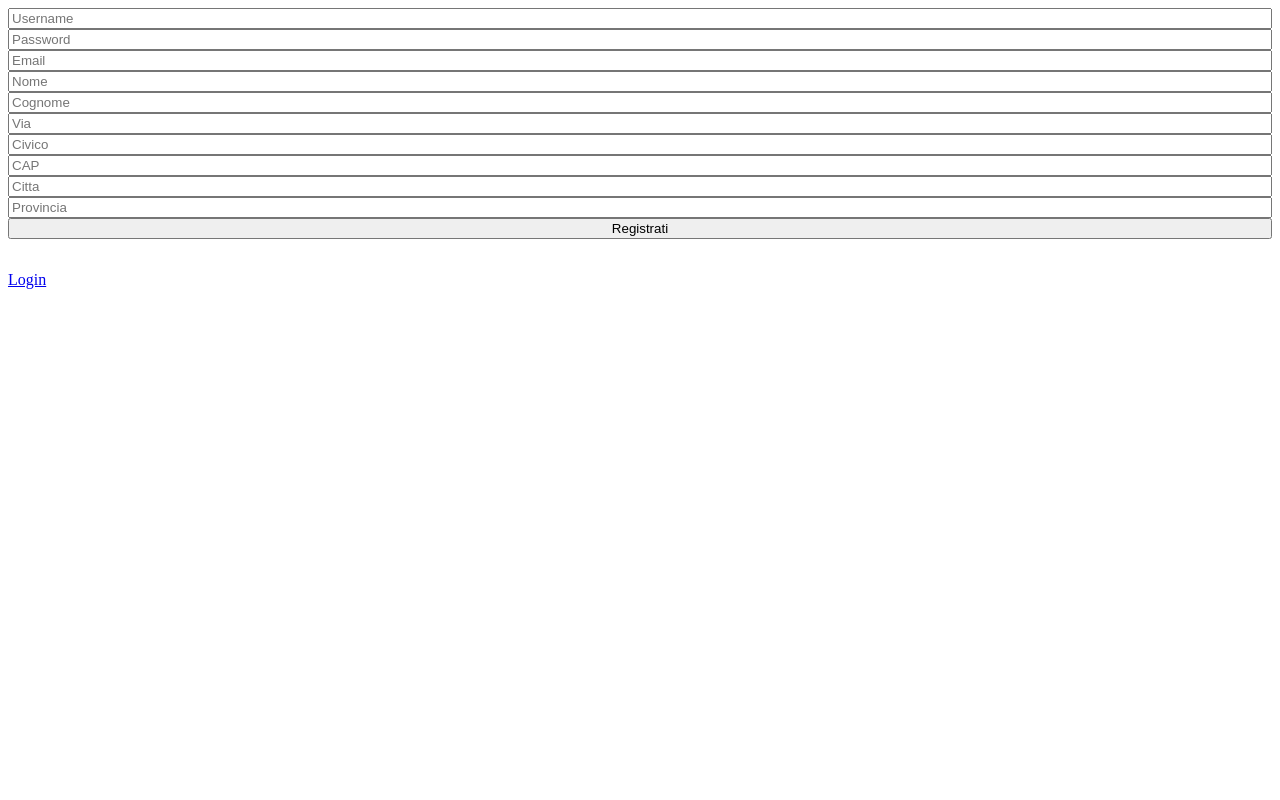
After one commit to AleCava01/ProdottiNaturali, a PHP site: page /Pagine/register.html in a window 1280 px wide. The commit adds this page. Run offline with PHP 8.4, Linux system fonts and the light colour scheme.

Commit message:
login and register

```diff
--- a/Pagine/login_script.php
+++ b/Pagine/login_script.php
@@ -4,13 +4,11 @@ $username = $_POST["username"];
 $password = $_POST["password"];
 
 if(password_verify($password, mysqli_fetch_array($conn->query("SELECT password FROM Utente WHERE username LIKE '".$username."';"))["password"])){
-    define('auth', TRUE);
-    require("homepage.php");
+    echo ("authorized");
     exit;
 }
 else{
-    echo "<script> alert('Email or password not correct'); </script>";
-    echo "<script> location.href='login.html'; </script>";
+    echo("Non trovato");
     exit;
 }
 $conn->close();
--- /dev/null
+++ b/Pagine/register.html
@@ -0,0 +1,68 @@
+<html>
+    <head>
+        <title>Register</title>
+        <link rel="stylesheet" type="text/css" href="CSS/login.css">
+    </head>
+    <body>
+        <div style="display:grid;">
+            <input type="text" id="username_input" placeholder="Username"/>
+            <input type="text" id="password_input" placeholder="Password"/>
+            <input type="text" id="email_input" placeholder="Email"/>
+            <input type="text" id="nome_input" placeholder="Nome"/>
+            <input type="text" id="cognome_input" placeholder="Cognome"/>
+            <input type="text" id="via_input" placeholder="Via"/>
+            <input type="number" id="civico_input" placeholder="Civico"/>
+            <input type="number" id="CAP_input" placeholder="CAP"/>
+            <input type="text" id="citta_input" placeholder="Citta"/>
+            <input type="text" id="provincia_input" placeholder="Provincia"/>
+            <button onclick="submit()">Registrati</button>
+            <p id="serverResponse"></p>
+            <a href="login.html">Login</a>
+
+        </div>
+
+        <script type="text/javascript">
+            const xhr = new XMLHttpRequest();
+
+            function submit(){
+                var username_input = document.getElementById("username_input").value;
+                var password_input = document.getElementById("password_input").value;
+                var email_input = document.getElementById("email_input").value;
+                var nome_input = document.getElementById("nome_input").value;
+                var cognome_input = document.getElementById("cognome_input").value;
+                var via_input = document.getElementById("via_input").value;
+                var civico_input = document.getElementById("civico_input").value;
+                var CAP_input = document.getElementById("CAP_input").value;
+                var citta_input = document.getElementById("citta_input").value;
+                var provincia_input = document.getElementById("provincia_input").value;
+                if(username_input != "" && password_input != "" && email_input != "" && nome_input!="" &&cognome_input!=""&&via_input!=""&&civico_input!=""&&CAP_input!=""&&citta_input!=""&&provincia_input!=""){
+                    xhr.onload = function(){
+                        const serverResponse = document.getElementById("serverResponse");
+                        if(this.responseText == "success"){
+                            location.href = "homepage.php";
+                        }
+                        serverResponse.innerHTML = this.responseText;
+                    };
+                    xhr.open("POST","register_script.php");
+                    xhr.setRequestHeader("Content-type", "application/x-www-form-urlencoded");
+                    xhr.send("username="+username_input+
+                    "&password="+password_input+
+                    "&email="+email_input+
+                    "&nome="+nome_input+
+                    "&cognome="+cognome_input+
+                    "&via="+via_input+
+                    "&civico="+civico_input+
+                    "&CAP="+CAP_input+
+                    "&citta="+citta_input+
+                    "&provincia="+provincia_input
+                    );
+                }
+                else{
+                    document.getElementById("serverResponse").innerHTML = "Riempire tutti i campi";
+                }
+            }
+        </script>
+
+
+    </body>
+</html>
```
Also changed, not shown: Pagine/homepage.php (+7 -0 lines), Pagine/login.html (+22 -8 lines), Pagine/register_script.php (added, +27 -0 lines).
